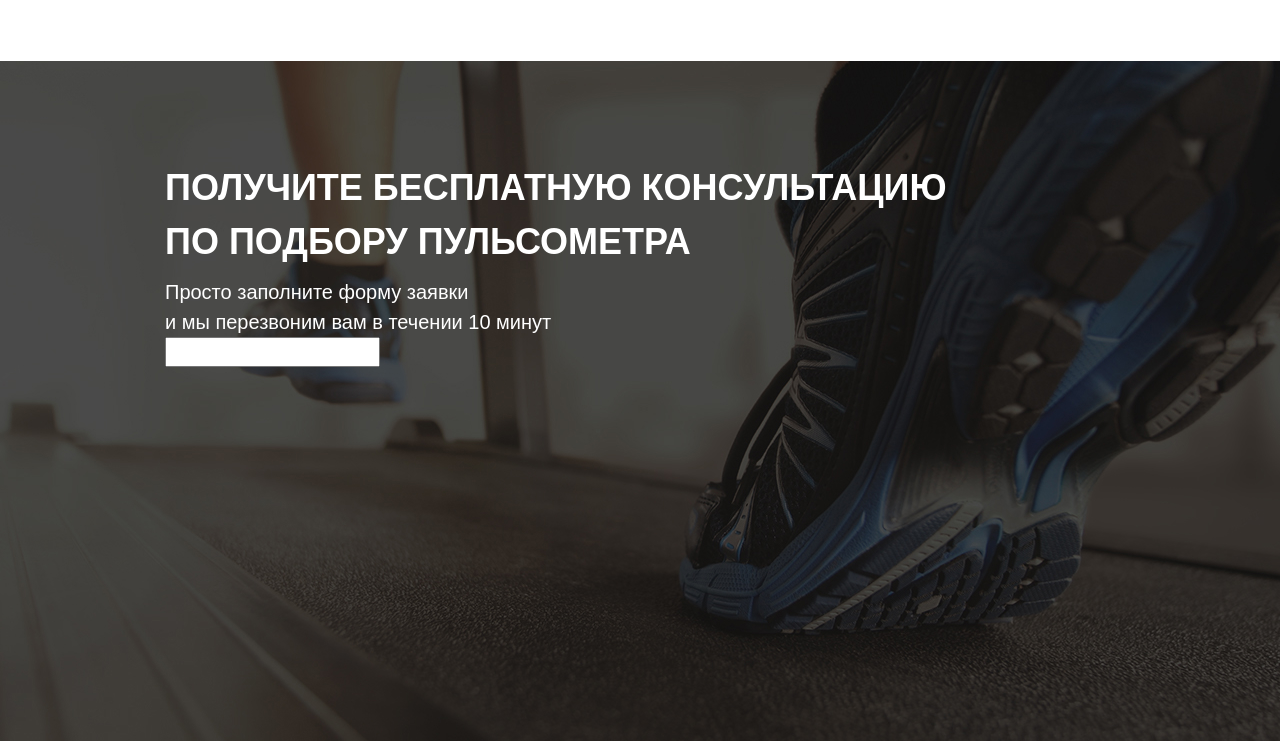
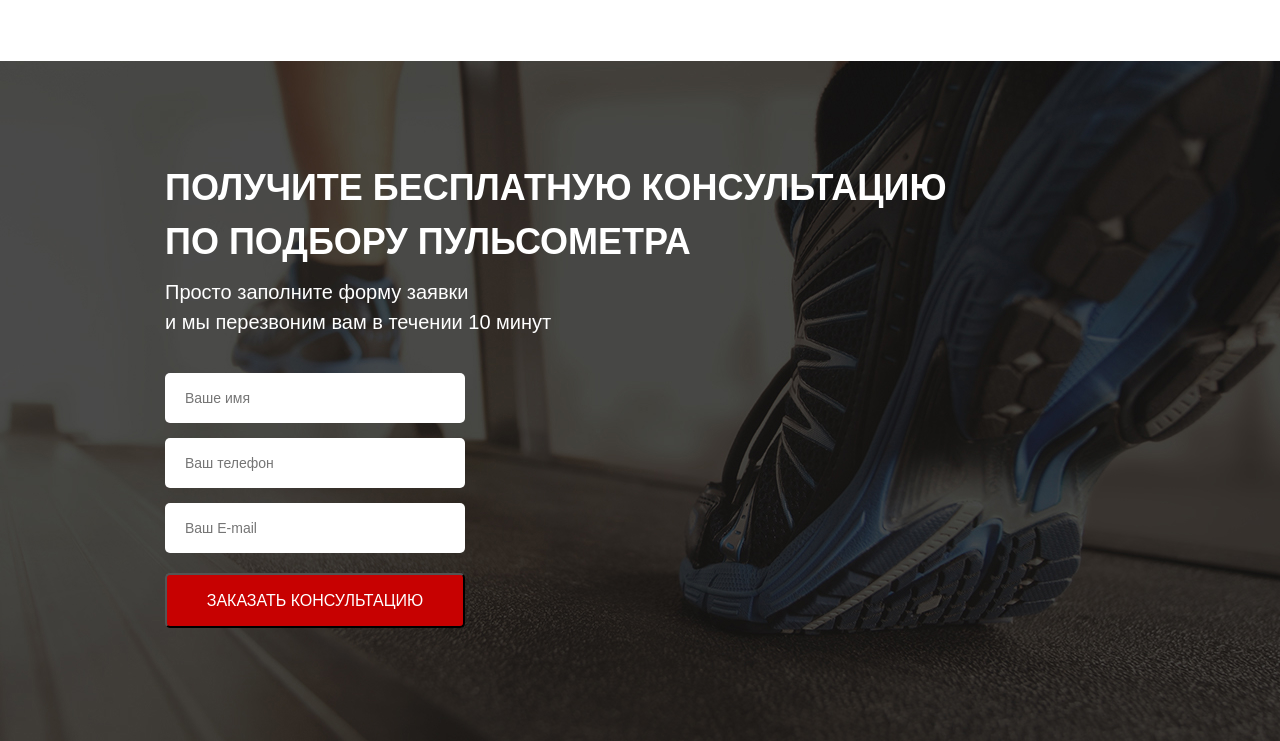
Before and after one commit to lofty777/garmin, a website: page src/index.html in a window 1280 px wide. Shown: the part 1088-1829 px from the top of the page. Drawn offline with Linux system fonts and the light colour scheme.

Commit message:
add third section

```diff
--- a/src/index.html
+++ b/src/index.html
@@ -115,8 +115,12 @@
             <div class="consultation__descr">
                 Просто заполните форму заявки <br> и мы перезвоним вам в течении 10 минут
             </div>
-            <form action="#">
-                <input type="text">
+            <form class="feed-form" action="#">
+                <input name="name" required placeholder="Ваше имя" type="text">
+                <input name="phone" required placeholder="Ваш телефон" type="number">
+                <input name="email" required placeholder="Ваш E-mail" type="email">
+
+                <button class="button button_submit"> заказать консультацию</button>
             </form>
 
         </div>
--- a/src/sass/blocks/_advantages.scss
+++ b/src/sass/blocks/_advantages.scss
@@ -1,14 +1,7 @@
 .advantages {
     min-height: 470px;
     padding: 71px 0 64px 0;
-    .title {
-        font-weight: 700;
-        font-size: 30px;
-        line-height: 30px;
-        text-transform: uppercase;
-        color: #0D0D0D;
-        text-align: center;
-    }
+
     &__wrapper {
         display: flex;
         margin-top: 60px;
--- a/src/sass/blocks/_button.scss
+++ b/src/sass/blocks/_button.scss
@@ -14,4 +14,9 @@
         font-size: 16px;
         margin-top: 65px;
     }
+    &_submit {
+        width: 100%;
+        height: 55px;
+        font-size: 16px;
+    }
 }
--- /dev/null
+++ b/src/sass/blocks/_forms.scss
@@ -0,0 +1,20 @@
+.feed-form {
+    margin-top: 36px;
+    display: flex;
+    flex-direction: column;
+    width: 300px;
+    input {
+        height: 50px;
+        border-radius: 5px;
+        background-color: #fff;
+        margin-bottom: 15px;
+        border: none;
+        padding: 0 20px;
+        font-weight: 400;
+        font-size: 14px;
+        color: #4B4B4B;
+        &:nth-child(3) {
+            margin-bottom: 20px;
+        }
+    }
+}
--- a/src/sass/style.scss
+++ b/src/sass/style.scss
@@ -14,5 +14,6 @@
 @import 'blocks/button';
 @import 'blocks/advantages';
 @import 'blocks/titles';
+@import 'blocks/forms';
 @import 'base/media';
 @import 'blocks/consultation';
```
Also changed, not shown: src/css/style.min.css, src/sass/style.css, 2 other files.
